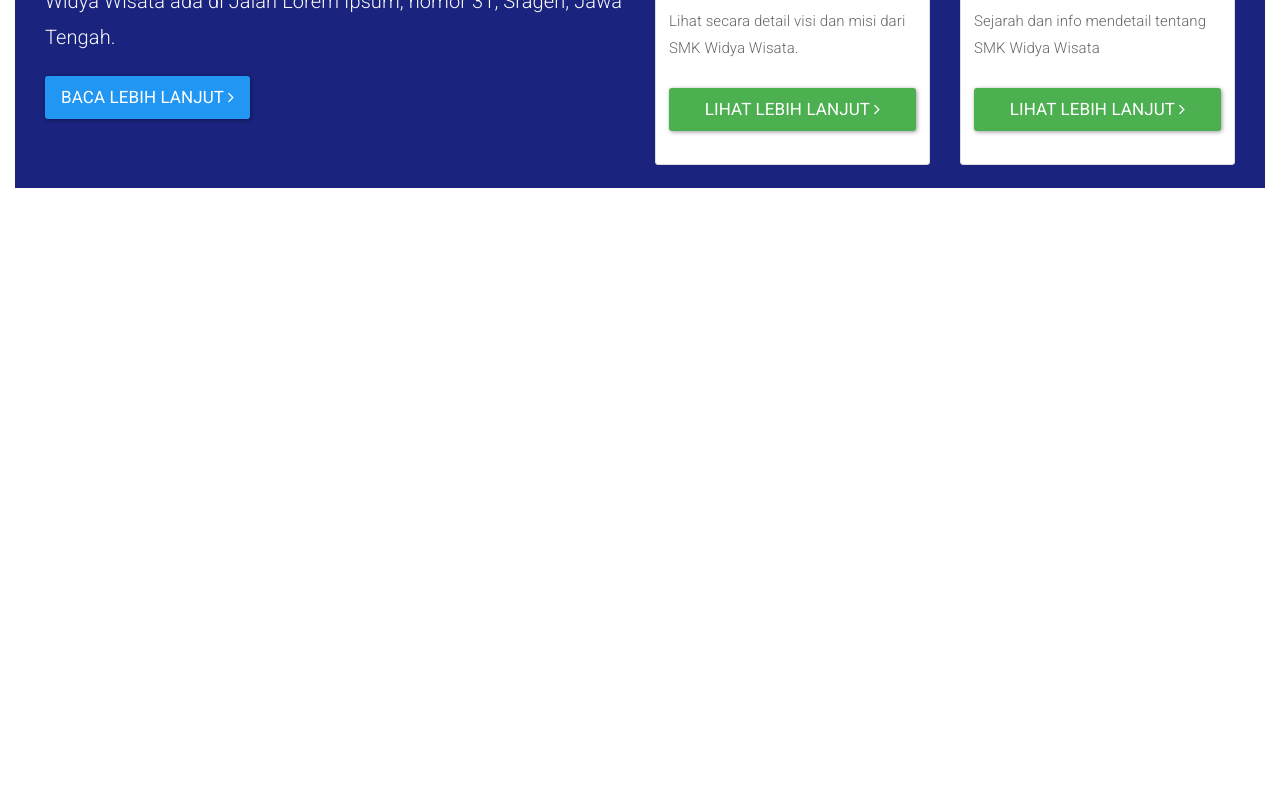
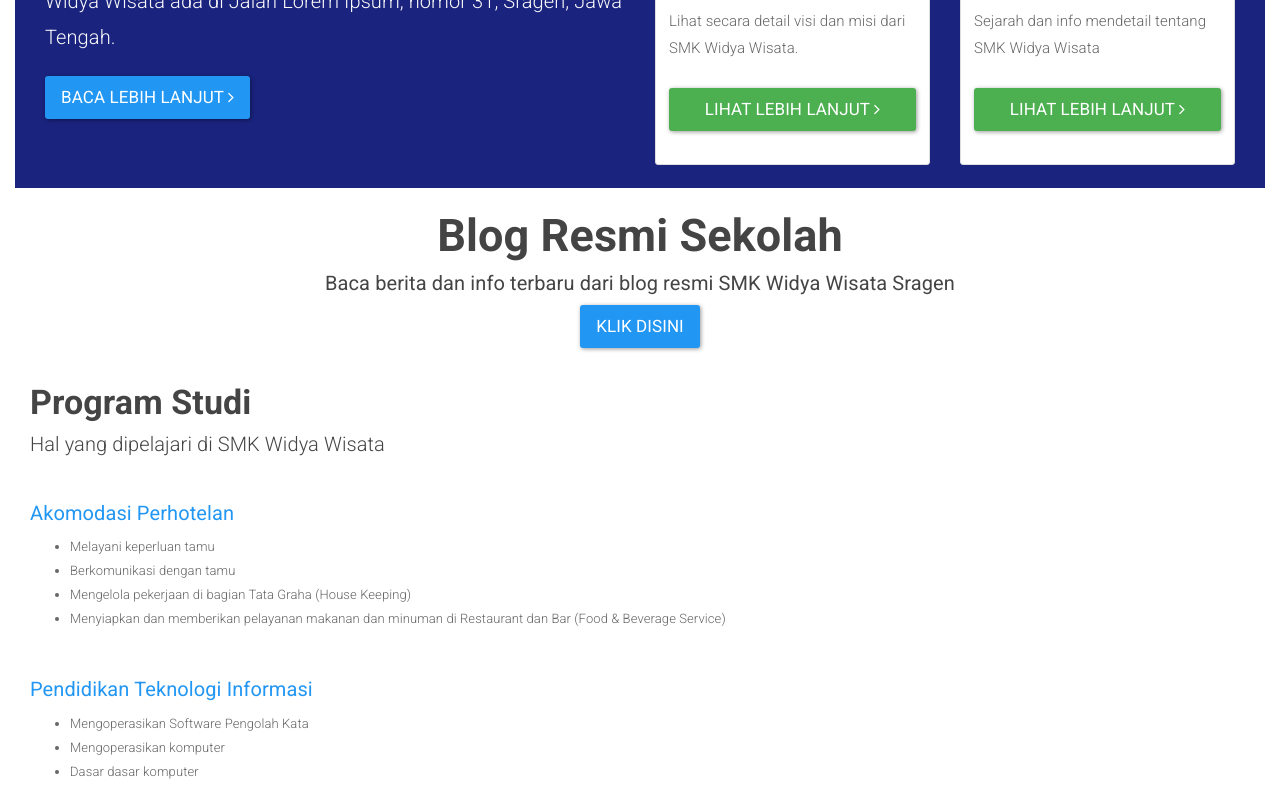
Before and after one commit to iqbalaqaba/widyawisata_pro, a plain HTML site: page index2.html in a window 1280 px wide. Shown: the part 864-1659 px from the top of the page. Before the commit the page ends 1052 px from the top, so only its background shows below. Drawn offline with nearby package versions, Linux system fonts and the light colour scheme.

Commit message:
Blog and Kompetisi part added

```diff
--- a/index2.html
+++ b/index2.html
@@ -185,6 +185,34 @@ li a{
   </div>
 </div>
 <!-- Info part end here -->
+<!-- Blogspot part start here -->
+<div class="col-lg-12 blog text-center" id="blog">
+  <h2> <strong> Blog Resmi Sekolah </strong> </h2>
+  <h5> Baca berita dan info terbaru <span class="hidden-xs hidden-md"> dari blog resmi </span> SMK Widya Wisata Sragen</h5>
+  <p> <a class="btn btn-primary btn-lg" href="https://widyawisatasragen.blogspot.co.id/" role="button"> Klik disini </a> </p>
+</div>
+<!-- Blogspot part end here -->
+<!-- Kompetensi part start here -->
+<div class="col-lg-12 kompetisi" id="kompetisi">
+  <h3> <STRONG> Program Studi </STRONG> </h3>
+  <h5 style="font-weight: 300;"> Hal yang dipelajari di SMK Widya Wisata</h5>
+  <br>
+    <h5 style="color:#2196f3;">Akomodasi Perhotelan</h5>
+    <ul>
+      <li> Melayani keperluan tamu </li>
+      <li> Berkomunikasi dengan tamu </li>
+      <li> Mengelola pekerjaan di bagian Tata Graha (House Keeping) </li>
+      <li> Menyiapkan dan memberikan pelayanan makanan dan minuman di Restaurant dan Bar (Food & Beverage Service)</li>
+    </ul>
+  <br>
+    <h5 style="color:#2196f3;">Pendidikan Teknologi Informasi</h5>
+    <ul>
+      <li> Mengoperasikan Software Pengolah Kata </li>
+      <li> Mengoperasikan komputer </li>
+      <li> Dasar dasar komputer </li>
+    </ul>
+</div>
+<!-- Kompetisi part end here -->
 </div>
 <!-- Main container fluid end here -->
 <!-- Latest compiled and minified JavaScript -->
```
